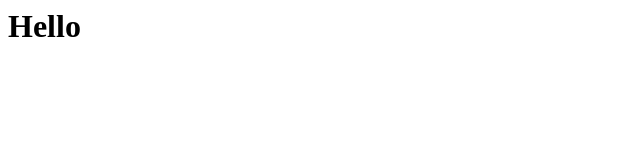
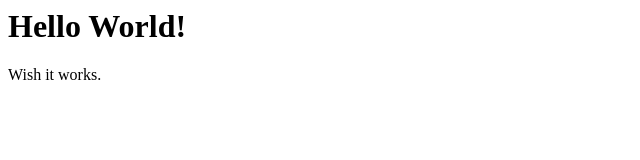
Before and after one commit to AbdulSalphan/Bootstrap-course, a website: page index.html in a window 1280 px wide. Shown: the whole page, without its empty margins (0-640 px from the left). Drawn offline with Linux system fonts and the light colour scheme.

Commit message:
package.json and .gitignore

```diff
--- a/index.html
+++ b/index.html
@@ -1 +1,4 @@
-<h1>Hello</h1>
+<h1>Hello World!</h1>
+<body>
+    <p>Wish it works.</p>
+</body>
```
Also changed, not shown: package.json (added, +24 -0 lines), 2 other files.
